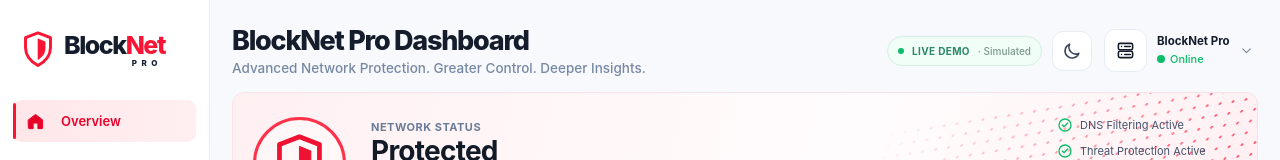
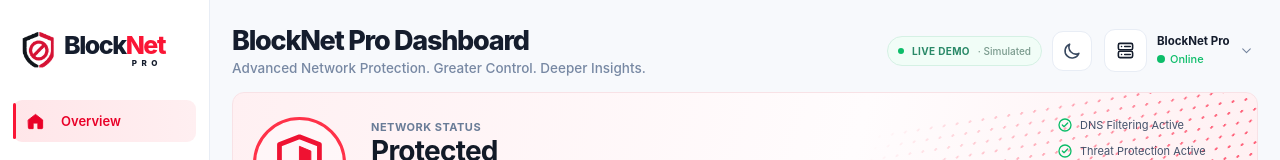
Before and after one commit to JNathan34/BlockNet, a plain HTML site: page index.html in a window 1280 px wide. Shown: the top 160 px of the page. Drawn offline with Linux system fonts and the light colour scheme.

Commit message:
Use official BlockNet shield in dashboard header and link hosted demo

```diff
--- a/index.html
+++ b/index.html
@@ -55,7 +55,7 @@
 <div class="app-shell" id="app-shell">
   <aside class="sidebar" aria-label="Main navigation">
     <div class="brand sidebar-brand">
-      <svg class="brand-shield" viewBox="0 0 64 64" aria-hidden="true"><use href="#i-shield-half"></use></svg>
+      <img class="brand-shield" src="assets/brand/blocknet-icon.png" alt="" aria-hidden="true">
       <div class="brand-wordmark"><span>Block<span class="brand-red">Net</span></span><small data-model-wordmark>PRO</small></div>
     </div>
     <nav class="sidebar-nav" id="sidebar-nav">
@@ -75,7 +75,7 @@
 
   <main class="main-content">
     <header class="mobile-header">
-      <div class="brand"><svg class="brand-shield" viewBox="0 0 64 64" aria-hidden="true"><use href="#i-shield-half"/></svg><div class="brand-wordmark"><span>Block<span class="brand-red">Net</span></span><small data-model-wordmark>PRO</small></div></div>
+      <div class="brand"><img class="brand-shield" src="assets/brand/blocknet-icon.png" alt="" aria-hidden="true"><div class="brand-wordmark"><span>Block<span class="brand-red">Net</span></span><small data-model-wordmark>PRO</small></div></div>
       <span class="mobile-demo-label"><span class="demo-pulse"></span> DEMO DATA</span><button class="icon-button" aria-label="Open settings" data-page="settings"><svg class="ico"><use href="#i-settings"/></svg></button>
     </header>
     <div class="content-header">
```
Also changed, not shown: 1 other file.
